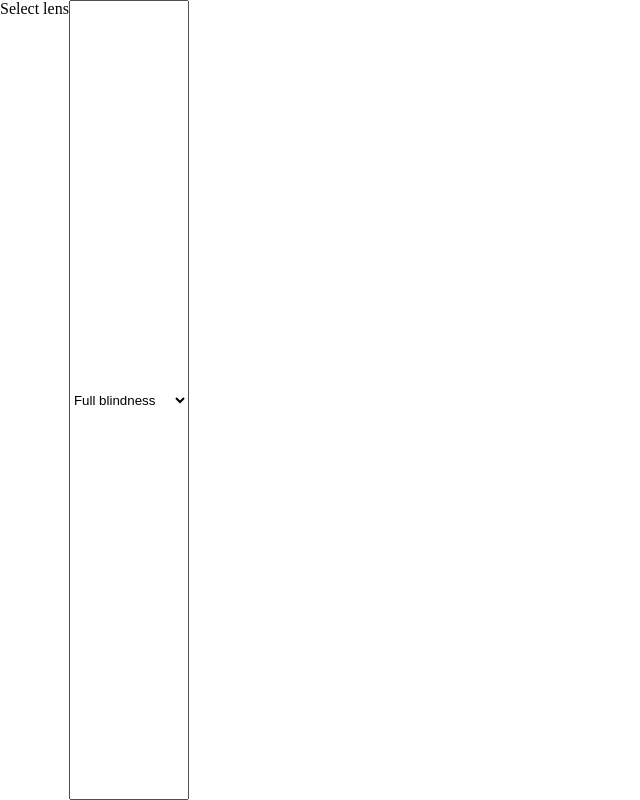
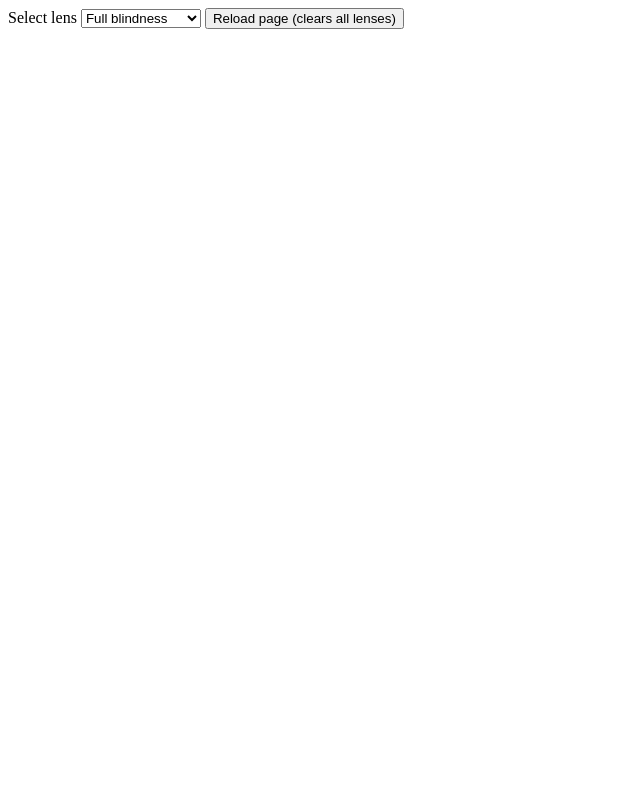
Before and after one commit to chromelens/chromelens, a browser extension: page panel.html in a window 1280 px wide. Shown: the whole page, without its empty margins (0-640 px from the left). Drawn offline with Linux system fonts and the light colour scheme.

Commit message:
Remove flex

```diff
--- a/panel.html
+++ b/panel.html
@@ -2,39 +2,23 @@
 <html style="display: flex">
   <head>
     <meta charset="utf8">
-    <style>
-      html {
-        display: flex;
-        position: fixed;
-        top: 0;
-        left: 0;
-        right: 0;
-        bottom: 0;
-      }
-      body {
-        margin: 0;
-        padding: 0;
-        flex: 1;
-        display: flex;
-        width: 100%;
-      }
-      #container {
-        display: flex;
-        flex: 1;
-        width: 100%;
-      }
-    </style>
   </head>
   <body>
     <label for="lensSelector">
       Select lens
     </label></ br>
+
     <select id="lensSelector">
       <option value="fullBlindness">Full blindness</option>
       <option value="partialBlindness">Partial blindness</option>
       <option value="lens_red">Red</option>
       <option value="lens_blue">Blue</option>
     </select>
+
+    <button id='reloadButton'>
+      Reload page (clears all lenses)
+    </button>
+
     <script src="panel.js" type="text/javascript" charset="utf-8"></script>
   </body>
 </html>
```
Also changed, not shown: lenses/lens_normal.js (added).
